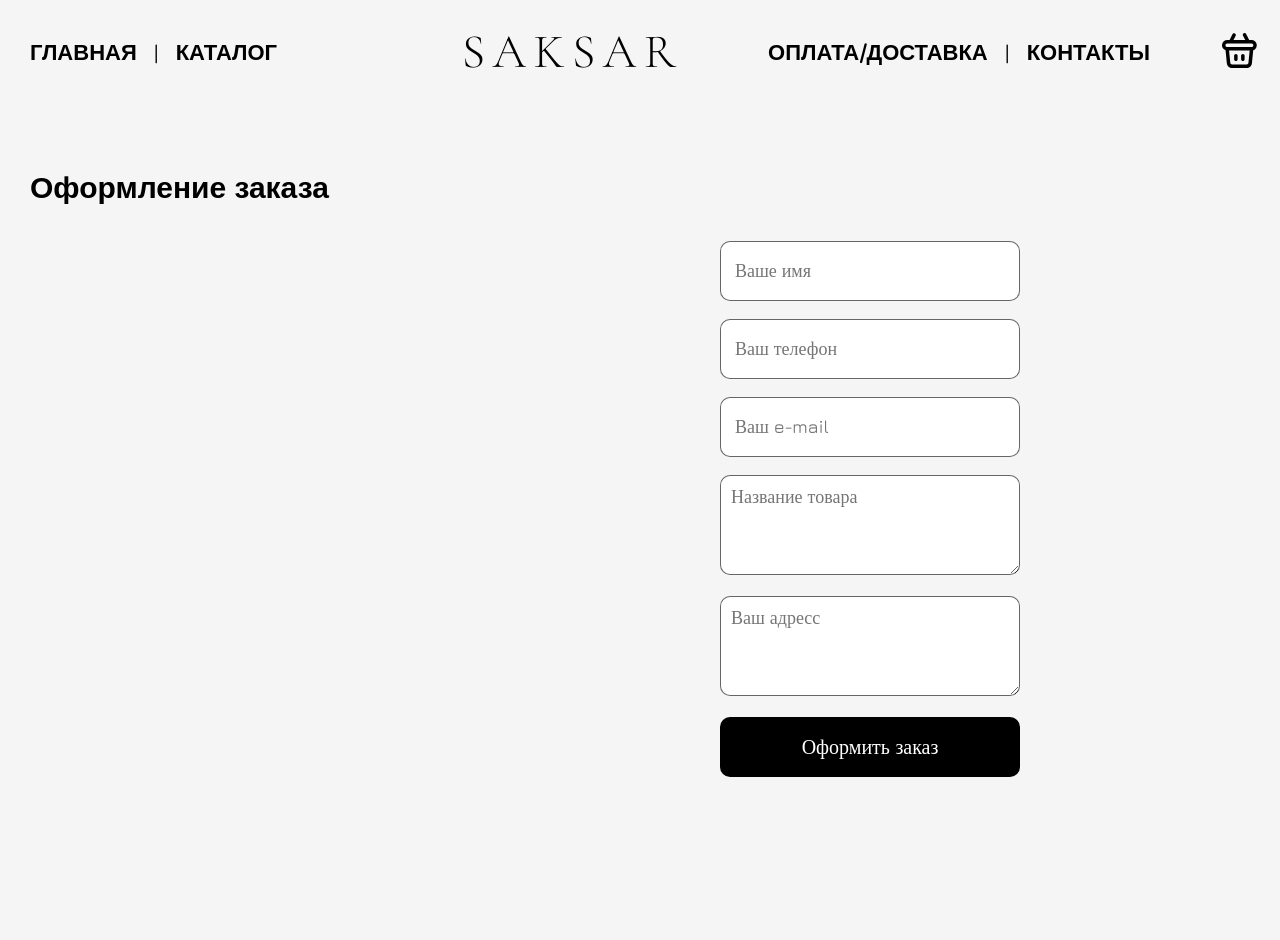
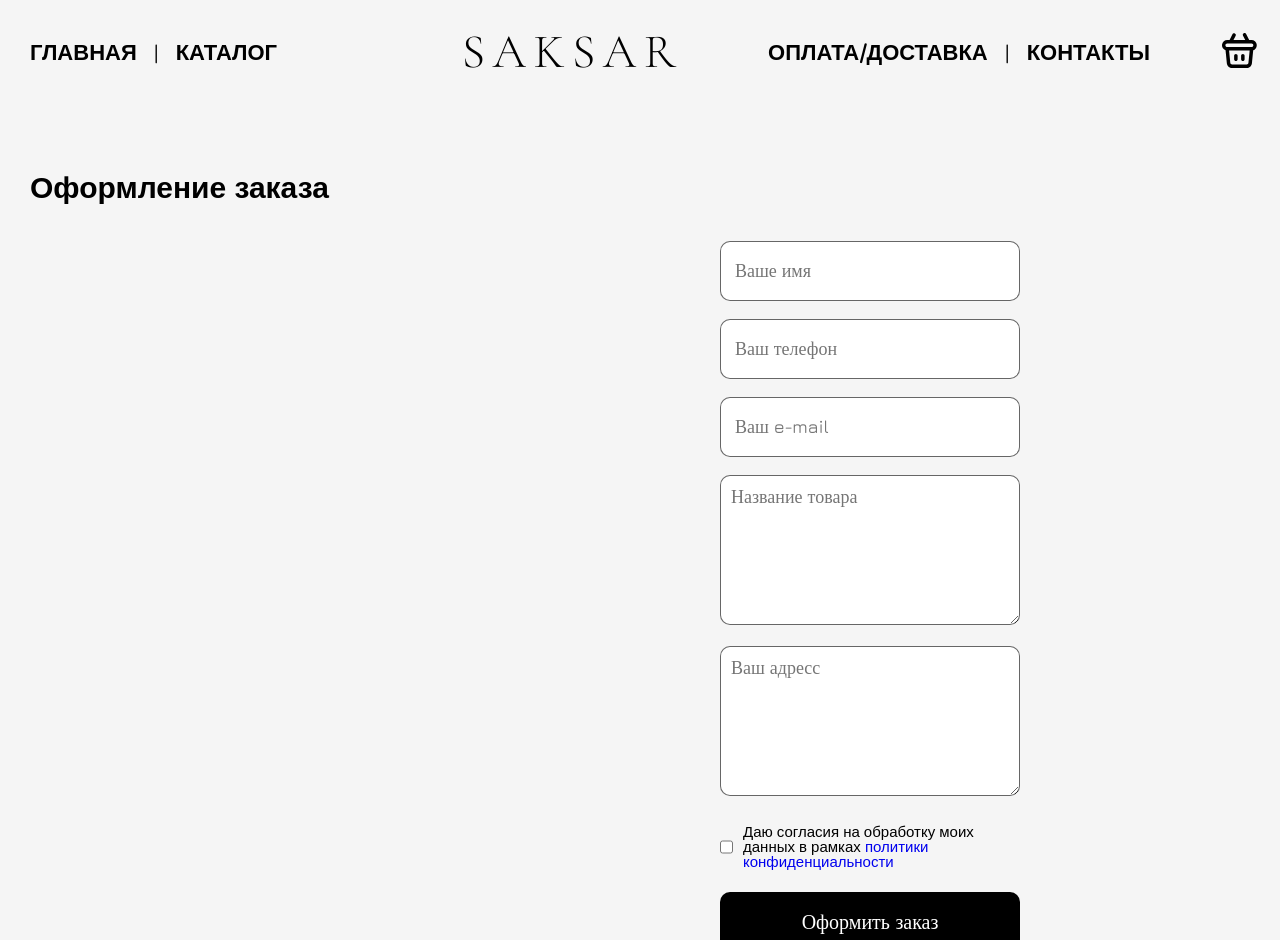
Before and after one commit to diorm47/saksar, a React (Create React App) app: page /checkout in a window 1280 px wide. Shown: the top 940 px of the page. Built offline with nearby package versions, Linux system fonts and the light colour scheme.

Commit message:
last commit

```diff
--- a/src/pages/catalog-page/catalog-page.css
+++ b/src/pages/catalog-page/catalog-page.css
@@ -1,7 +1,7 @@
 .catalog_page {
   width: 100%;
   height: 100%;
-  padding-top: 240px;
+  padding-top: 140px;
   padding-bottom: 50px;
 }
 .catalog_wrapper {
--- a/src/pages/checkout-page/checkout-page.css
+++ b/src/pages/checkout-page/checkout-page.css
@@ -55,7 +55,7 @@ textarea {
 .checkout_form form .product_name_input textarea,
 .adress_input textarea {
   width: 300px;
-  height: 100px;
+  height: 150px;
 
   background: #ffffff;
   border: 1px solid rgba(0, 0, 0, 0.6);
@@ -103,3 +103,22 @@ textarea {
     text-align: center;
   }
 }
+
+.checkout_wrapper .contacts_policy_area {
+  display: flex;
+  align-items: center;
+  flex-direction: row;
+  width: 300px;
+  margin-bottom: 15px;
+}
+.checkout_wrapper .contacts_policy_area input {
+  margin: 0;
+  padding: 0;
+  width: 25px;
+  cursor: pointer;
+}
+.checkout_wrapper .contacts_policy_area p {
+  margin-left: 10px;
+  font-size: 15px;
+  line-height: 100%;
+}
--- a/src/pages/checkout-page/checkout-page.jsx
+++ b/src/pages/checkout-page/checkout-page.jsx
@@ -1,6 +1,7 @@
 import emailjs from "emailjs-com";
 import React, { useRef, useState } from "react";
 import { useSelector } from "react-redux";
+import { NavLink } from "react-router-dom";
 import Footer from "../../components/footer/footer";
 import Snackbar from "../../components/snackbar/snackbar";
 import "./checkout-page.css";
@@ -11,12 +12,20 @@ const CheckoutPage = () => {
     document.title = `Оформление заказа`;
   }, []);
   const [snackbar, setSnackbar] = useState(false);
+  const [policy, setPolicy] = useState(false);
   const [snackbarText, setSnackbarText] = useState("");
   const SERVICE_ID = "service_07yzqro";
   const TEMPLATE_ID = "template_iy74582";
   const USER_ID = "DSFmx66MwidL4OS8S";
 
   let form = useRef();
+  const policyToggle = () => {
+    if (policy) {
+      setPolicy(false);
+    } else {
+      setPolicy(true);
+    }
+  };
 
   const sendEmail = (e) => {
     e.preventDefault();
@@ -104,11 +113,24 @@ const CheckoutPage = () => {
                   placeholder="Ваш адресс"
                 />
               </div>
+              <div className="contacts_policy_area">
+                <input
+                  type="checkbox"
+                  name="policy"
+                  id="policy"
+                  onClick={policyToggle}
+                />
+                <p>
+                  Даю согласия на обработку моих данных в рамках
+                  <NavLink to="/policy"> политики конфиденциальности</NavLink>
+                </p>
+              </div>
 
               <input
                 className="submit_btn"
                 type="submit"
                 value="Оформить заказ"
+                disabled={!policy}
               />
             </form>
           </div>
```
